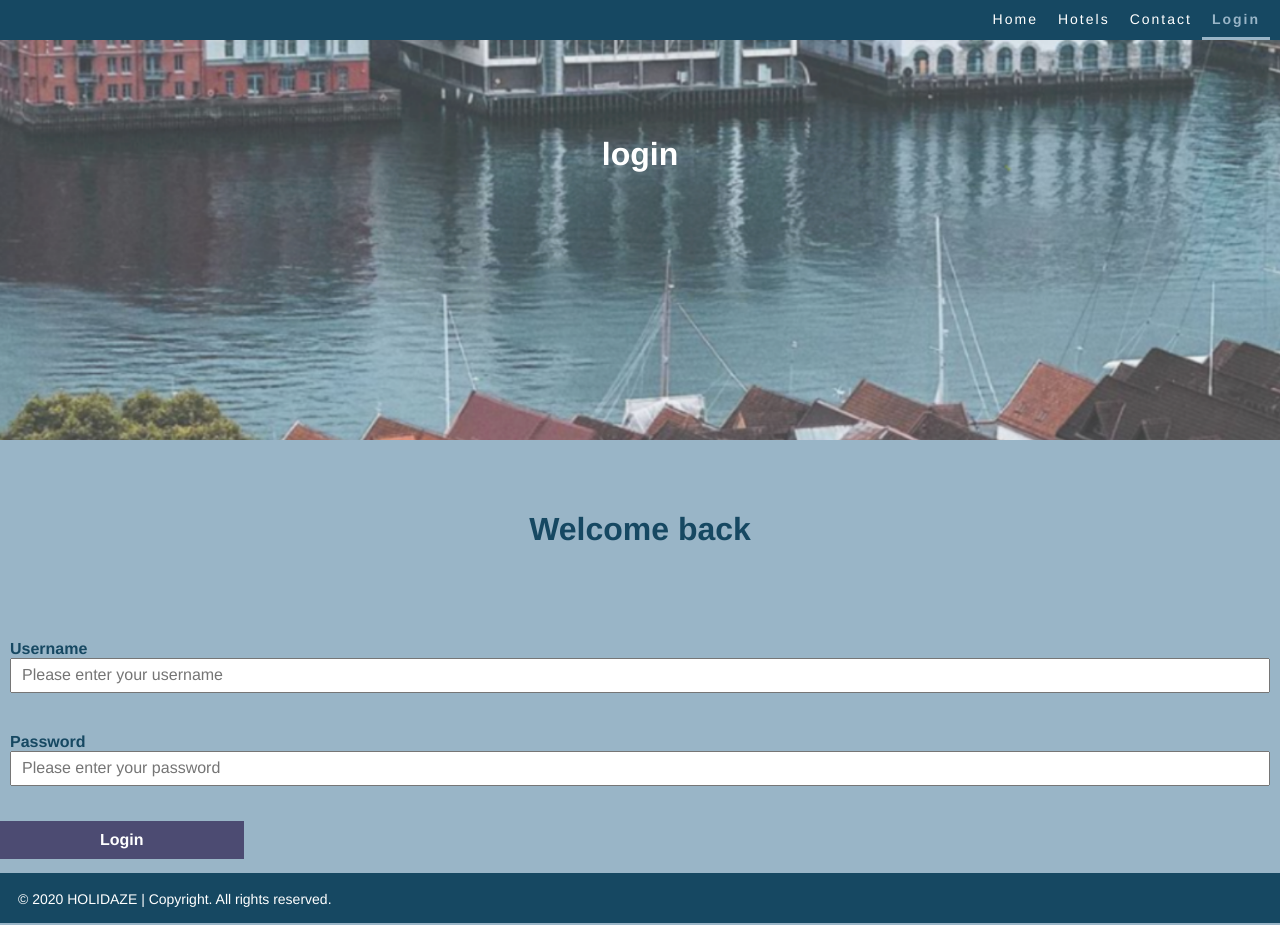
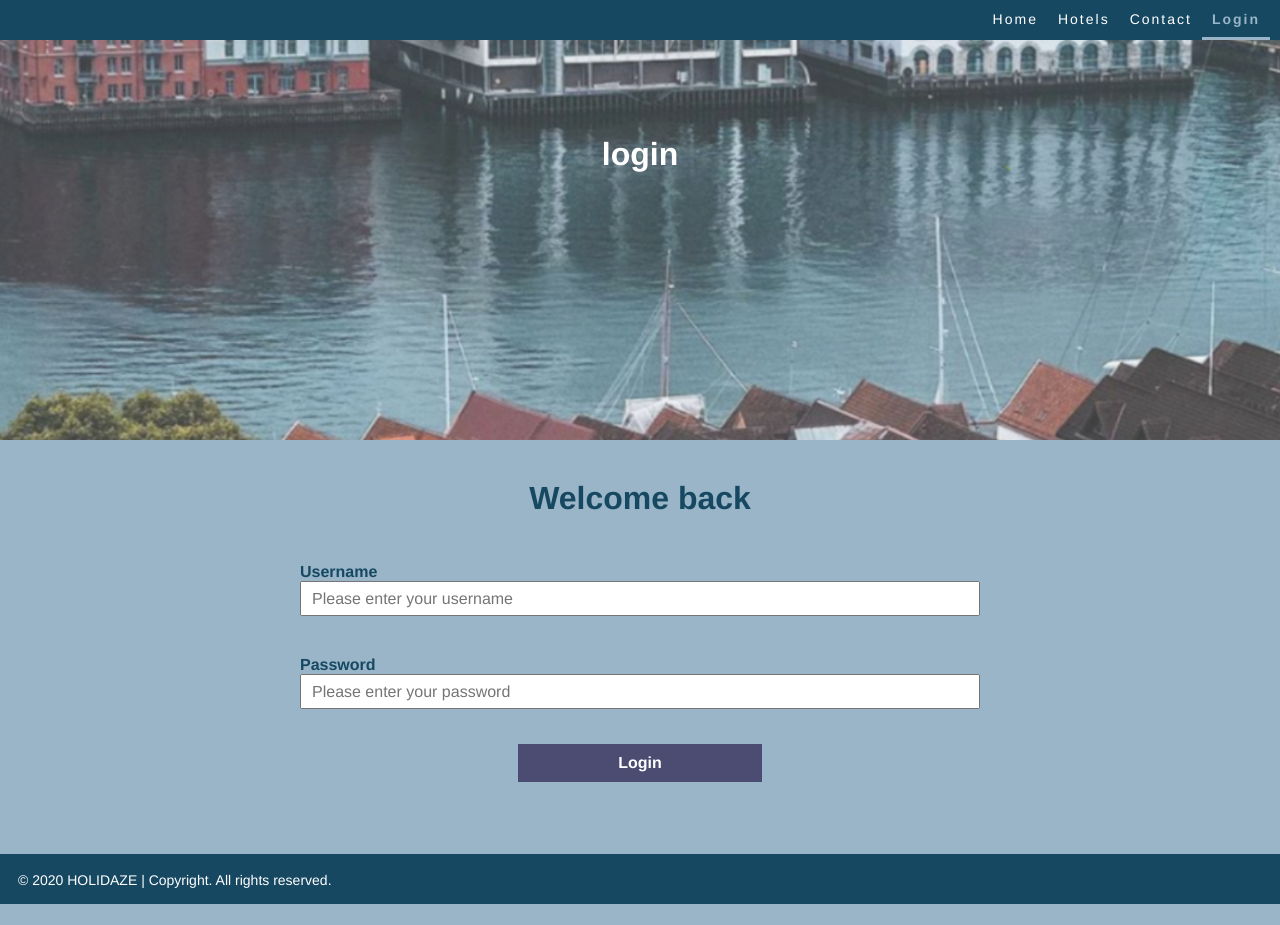
Before and after one commit to elisemykle/elise-myklebust-project-exam-2, a React (Create React App) app: page /Login in a window 1280 px wide. Built offline with nearby package versions, Linux system fonts and the light colour scheme; a web font is replaced by a local one.

Commit message:
Lag til row og col i contact og login form

```diff
--- a/src/components/admin/addestablishment/AddEstablishment.js
+++ b/src/components/admin/addestablishment/AddEstablishment.js
@@ -79,7 +79,7 @@ export default function AddEstablishment(props) {
             mode: 'cors',
             headers: {'Content-Type':'application/x-www-form-urlencoded'},
             /* Datane som skal sendes til PHP, å blir omgjort. */
-            body: 'establishmentName=' + encodeURIComponent(item.establishmentname) + '&fullname=' + encodeURIComponent(item.fullname) + '&email=' + encodeURIComponent(item.emailadress) + '&checkin=' + encodeURIComponent(item.date1) + '&checkout=' + encodeURIComponent(item.date2)
+            body: 'establishmentName=' + encodeURIComponent(item.establishmentname) + '&establismentemail=' + encodeURIComponent(item.establismentemail) + '&imageurl=' + encodeURIComponent(item.imageurl) + '&price=' + encodeURIComponent(item.price) + '&maxguests=' + encodeURIComponent(item.maxguests) + '&guests=' + encodeURIComponent(item.guests) + '&latitude=' + encodeURIComponent(item.latitude) + '&longitude=' + encodeURIComponent(item.longitude) + '&description=' + encodeURIComponent(item.description) + '&id=' + encodeURIComponent(item.id) + '&selfcateringtrue=' + encodeURIComponent(item.selfcateringtrue) + '&selfcateringfalse=' + encodeURIComponent(item.selfcateringfalse)
         })
         history.push("/Success");
     }
--- a/src/components/admin/admin/Admin.js
+++ b/src/components/admin/admin/Admin.js
@@ -11,8 +11,12 @@ import AddEstablishment from "../addestablishment/AddEstablishment.js";
 export default function Admin(props){
 	return(
 		<div className="admin">
-        <Hero title="Admin" text="" classes="hero hero--contact" showSearch={false}/>
-		<AddEstablishment/>
+			<Hero title="Admin" text="" classes="hero hero--contact" showSearch={false}/>
+			<div className="addestablishment">
+				<div className="establishment__list">
+					<AddEstablishment/>
+				</div>
+			</div>
 			<div className="messages">
 				<div className="messages__list">
 					<MessageList/>
--- a/src/components/admin/enquirylist/EnquiryList.js
+++ b/src/components/admin/enquirylist/EnquiryList.js
@@ -20,8 +20,8 @@ export default function EnquiryList() {
         <h1 className="enquirylist__h1">Enquiry from customers</h1>
         {
             enquiries.map((enquiry, index) =>
-            <h1 key={index}> {enquiry.establishment} {enquiry.clientName} {enquiry.email}
-            {enquiry.checkin} {enquiry.checkout}</h1>
+            <div key={index}> <p className="enquiry__list--text"> {enquiry.establishment} {enquiry.clientName} {enquiry.email}
+            {enquiry.checkin} {enquiry.checkout}</p></div>
         )
     }
     </div>
--- a/src/components/admin/login/Login.js
+++ b/src/components/admin/login/Login.js
@@ -24,10 +24,10 @@ export default function Login(props){
     return(
         <div className="login__page">
             <Hero title="login" text="" classes="hero hero--login" showSearch={false}/>
-            <div className="row login__form--page">
+            <div className="login__form--page">
                 <h1 className="login__h1">Welcome back</h1>
             </div>
-            <form onSubmit={(event) => onSubmit(event)}>
+            <form className="row login__form" onSubmit={(event) => onSubmit(event)}>
             	<div className="col-12">
                 <div className="login__form-group">
                     <label className="form__label--login">Username</label>
--- a/src/components/visitor/contact/Contact.js
+++ b/src/components/visitor/contact/Contact.js
@@ -54,7 +54,7 @@ export default function Contact(props){
 	}
 
 	return(
-		<form className="contact__form"  onSubmit={handleSubmit(onSubmit)}>
+		<div className="contact">
 			<Hero title="Contact us" text="" classes="hero hero--contact" showSearch={false}/>
 			<div className="contact__contact--page">
 				<h1 className="contact__h1">Any questions ?</h1>
@@ -62,25 +62,27 @@ export default function Contact(props){
 				</p>
 			</div>
 
-				<div className="contact__page">
+			<form className="row contact__form"  onSubmit={handleSubmit(onSubmit)}>
+					<div className="col-6 col-m-12">
 						<label className="form__label--contact">Full name</label>
 						<input className="form__input--contact" name="fullname" placeholder="Enter your first name"
 							ref={register} onChange={ event => setClientName(event.target.value) } />
 						{errors.firstname && <p className="error__message--contact">Please enter minimum 2 characters.</p>}
 					</div>
 
-			<div className="contact__page">
+					<div className="col-6 col-m-12">
 						<label className="form__label--contact">Email adress</label>
 						<input className="form__input--contact" name="emailadress" placeholder="Example@example.com" ref={register} onChange={ event => setEmail(event.target.value) } />
 						{errors.emailadress && <p className="error__message--contact">Please enter in a valid email format.</p>}
 					</div>
 
-			<div className="contact__page">
+					<div className="col-12">
 						<label className="form__label--contact">Message</label>
 						<input className="message__input--contact" as="textarea" name="message" placeholder="Please enter your message here..." ref={register} onChange={ event => setMessage(event.target.value) } />
 						{errors.message && <p className="error__message--contact">Please enter in minimum 10 characters.</p>}
 					</div>
 				<button className="contact__button" type="submit">Submit</button>
 			</form>
+		</div>
 	)
 }
--- a/src/css/contact.scss
+++ b/src/css/contact.scss
@@ -10,6 +10,7 @@
     color: $secondarycolor;
     padding-bottom: 20px;
     font-family: $fontfamily;
+    text-align: justify;
     text-align: center;
 }
 
@@ -58,3 +59,9 @@
     font-style: italic;
     font-family: $fontfamily;
 }
+
+.contact__form{
+    max-width: 900px;
+    margin: 0 auto;
+    margin-top: -45px;
+}
--- a/src/css/login.scss
+++ b/src/css/login.scss
@@ -2,9 +2,11 @@
     color: $secondarycolor;
     font-family: $fontfamily;
     text-align: center;
+    margin-top: 40px;
 }
 
 .form__label--login{
+    padding-bottom: 5px;
     color: $secondarycolor;
     font-size: $formfontsize;
     font-weight: $formlabelweight;
@@ -21,6 +23,12 @@
 
 .login__form-group{
     padding: 10px 0px;
+}
+
+.login__form{
+    max-width: 700px;
+    margin: 0 auto;
+    margin-top: -45px;
 }
 
 input::placeholder {
```
Also changed, not shown: src/components/visitor/enquiry/Enquiry.js (line endings or trailing spaces). Lines whose indentation alone changed are shown as unchanged.
